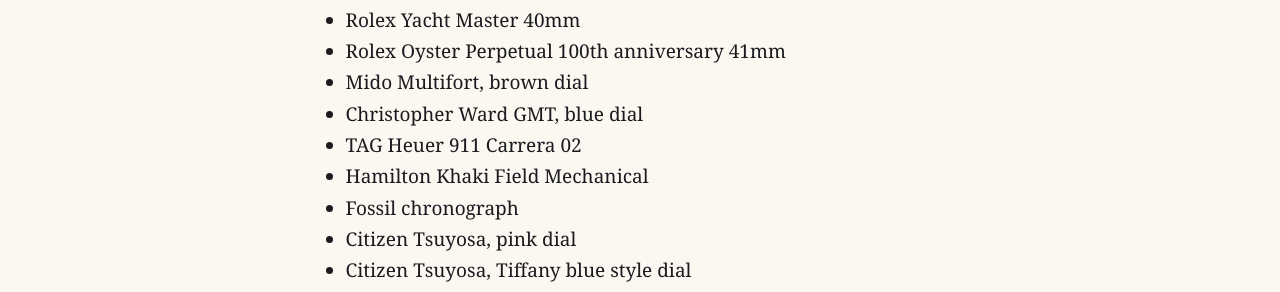
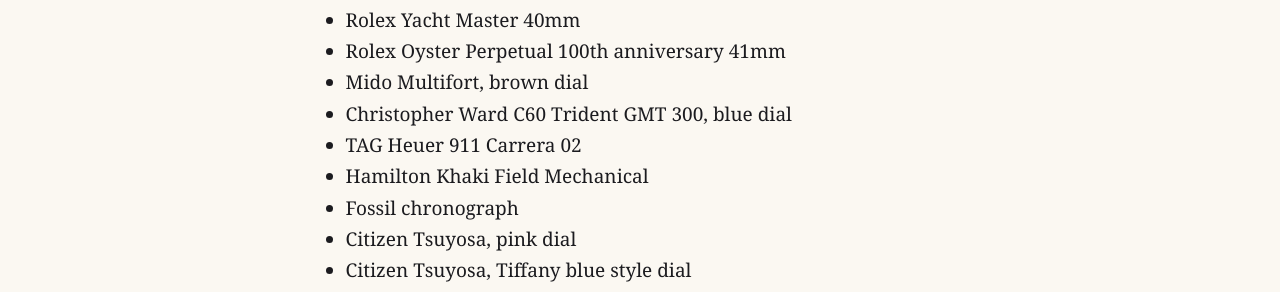
Before and after one commit to williec677/williec677.github.io, a Jekyll site: the page built from about.md, in a window 1280 px wide. Shown: the part 379-671 px from the top of the page. Built offline with Jekyll 4.4.1, drawn with Linux system fonts in a browser that asks for light colours.

Commit message:
About: CW C60 Trident GMT 300; GMT alternatives: add owner note on C60 Trident GMT 300

```diff
--- a/about.md
+++ b/about.md
@@ -14,7 +14,7 @@ I'm Will, a collector with five Rolexes in the box and a soft spot for great wat
 * Rolex Yacht Master 40mm
 * Rolex Oyster Perpetual 100th anniversary 41mm
 * Mido Multifort, brown dial
-* Christopher Ward GMT, blue dial
+* Christopher Ward C60 Trident GMT 300, blue dial
 * TAG Heuer 911 Carrera 02
 * Hamilton Khaki Field Mechanical
 * Fossil chronograph
```
Also changed, not shown: _posts/2026-11-05-affordable-rolex-gmt-alternatives.md (+2 -0 lines).
